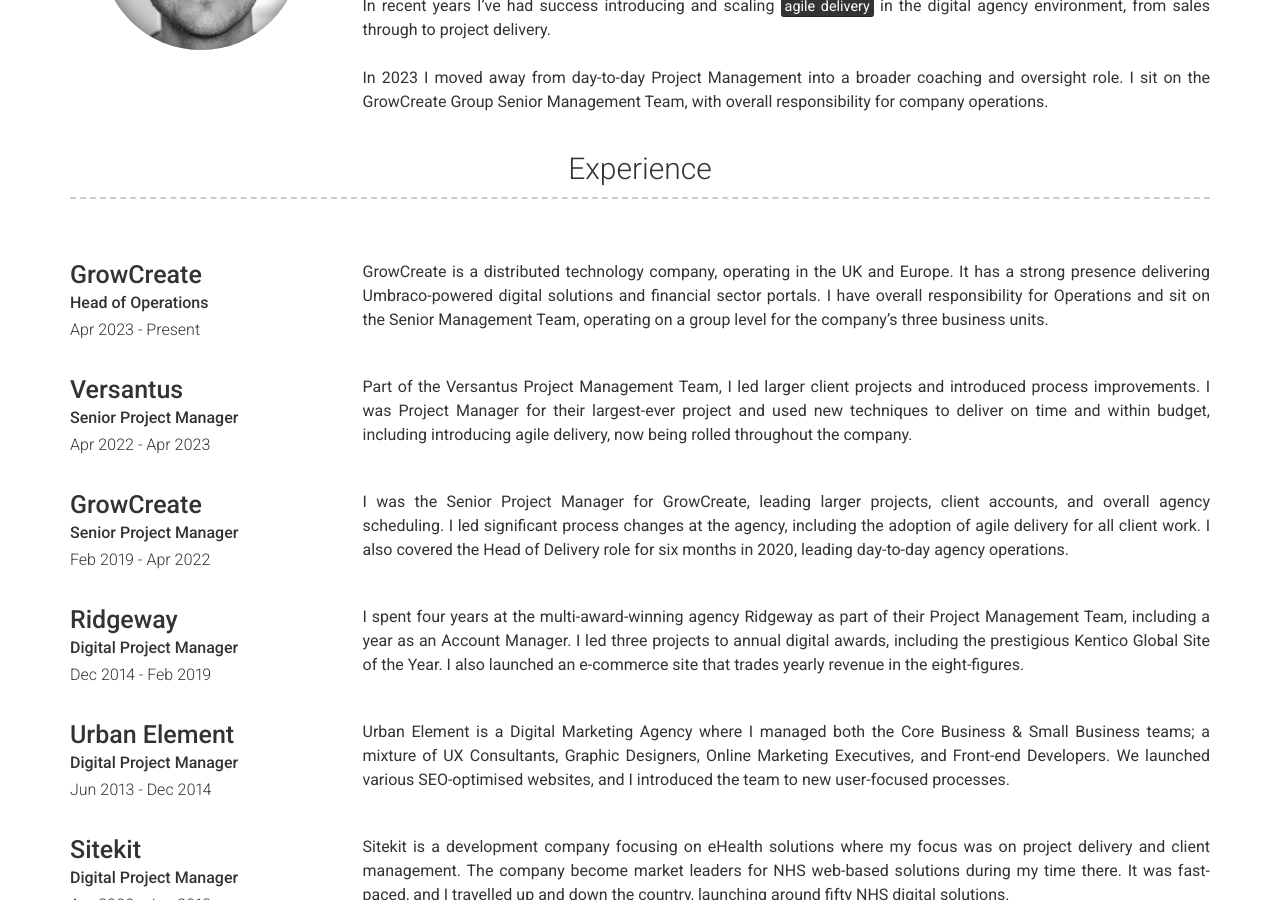
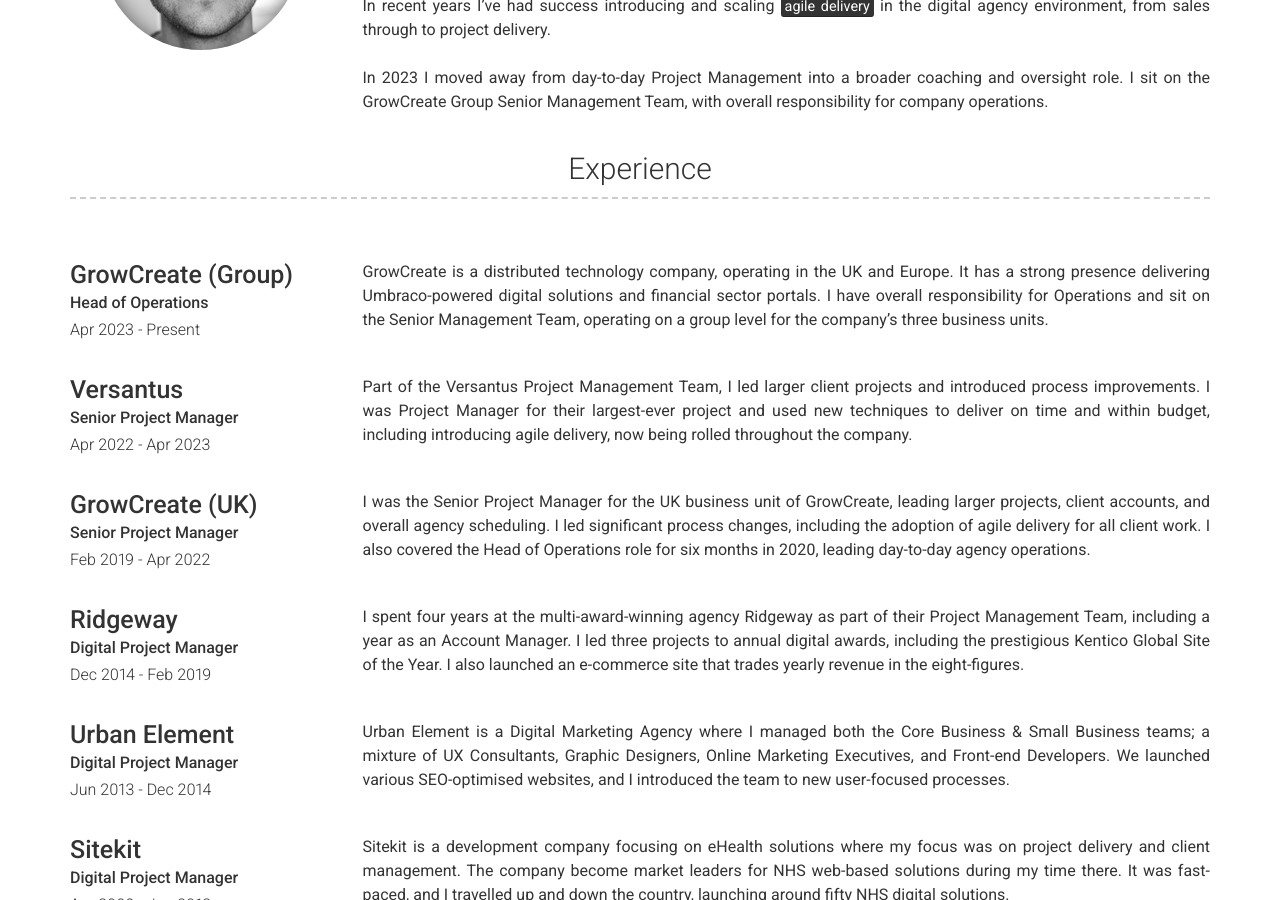
Before and after one commit to csgdavidson/Charlie-Davidson2, a Jekyll site: the page built from index.md, in a window 1280 px wide and 900 px high, scrolled down 429 px. Built offline with Jekyll 4.4.1, drawn with Linux system fonts in a browser that asks for light colours; nearby versions of some CDN libraries.

Commit message:
Update experience.yml

```diff
--- a/_data/experience.yml
+++ b/_data/experience.yml
@@ -1,6 +1,6 @@
 # Experience template
 - layout: left
-- company: GrowCreate
+- company: GrowCreate (Group)
   job_title: Head of Operations
   dates: Apr 2023 - Present
   description:
@@ -10,11 +10,11 @@
   dates: Apr 2022 - Apr 2023
   description:
     Part of the Versantus Project Management Team, I led larger client projects and introduced process improvements. I was Project Manager for their largest-ever project and used new techniques to deliver on time and within budget, including introducing agile delivery, now being rolled throughout the company.
-- company: GrowCreate
+- company: GrowCreate (UK)
   job_title: Senior Project Manager
   dates: Feb 2019 - Apr 2022
   description:
-    I was the Senior Project Manager for GrowCreate, leading larger projects, client accounts, and overall agency scheduling. I led significant process changes at the agency, including the adoption of agile delivery for all client work. I also covered the Head of Delivery role for six months in 2020, leading day-to-day agency operations.
+    I was the Senior Project Manager for the UK business unit of GrowCreate, leading larger projects, client accounts, and overall agency scheduling. I led significant process changes, including the adoption of agile delivery for all client work. I also covered the Head of Operations role for six months in 2020, leading day-to-day agency operations.
 - company: Ridgeway
   job_title: Digital Project Manager
   dates: Dec 2014 - Feb 2019
```
